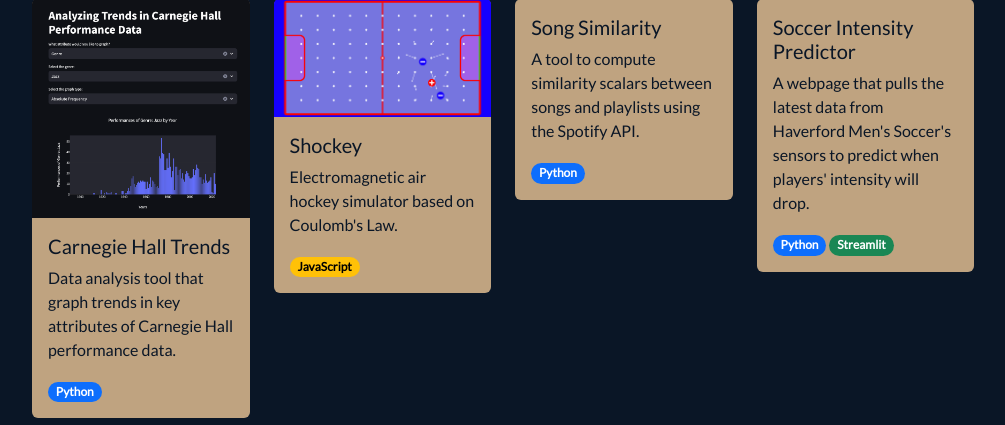
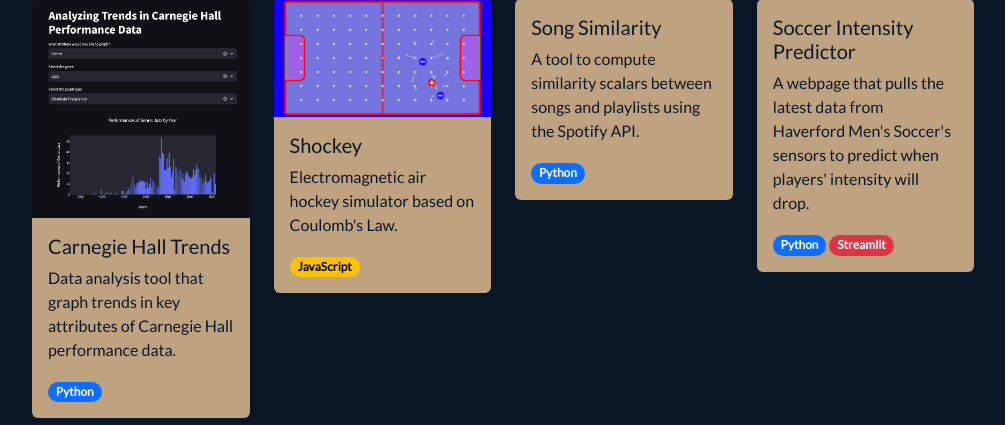
Before and after one commit to owyaggy/yaggydev, a Flask app: page / in a window 1280 px wide. Shown: the part 633-1058 px from the top of the page, without its empty margins (16-1021 px from the left). Run offline with Flask 3, Linux system fonts and the light colour scheme.

Commit message:
changes streamlit icon color

```diff
--- a/templates/index.html
+++ b/templates/index.html
@@ -72,7 +72,7 @@
                         <h5 class="card-title" id="card-title">Soccer Intensity Predictor</h5>
                         <p class="card-text">A webpage that pulls the latest data from Haverford Men's Soccer's sensors to predict when players' intensity will drop.</p>
                         <span class="badge rounded-pill text-bg-primary">Python</span>
-                        <span class="badge rounded-pill text-bg-success">Streamlit</span>
+                        <span class="badge rounded-pill text-bg-danger">Streamlit</span>
                     </div>
                 </div>
             </div>
```
